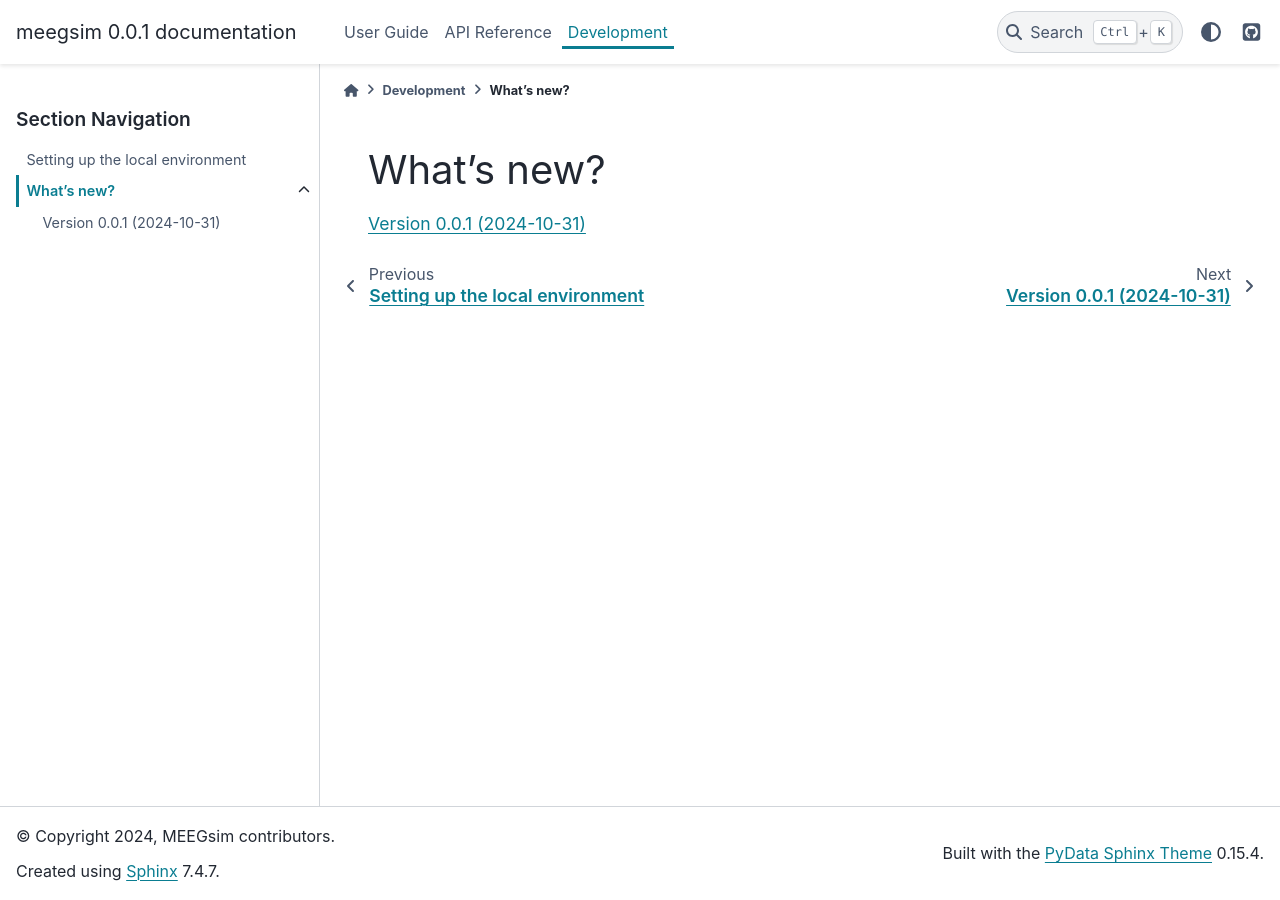
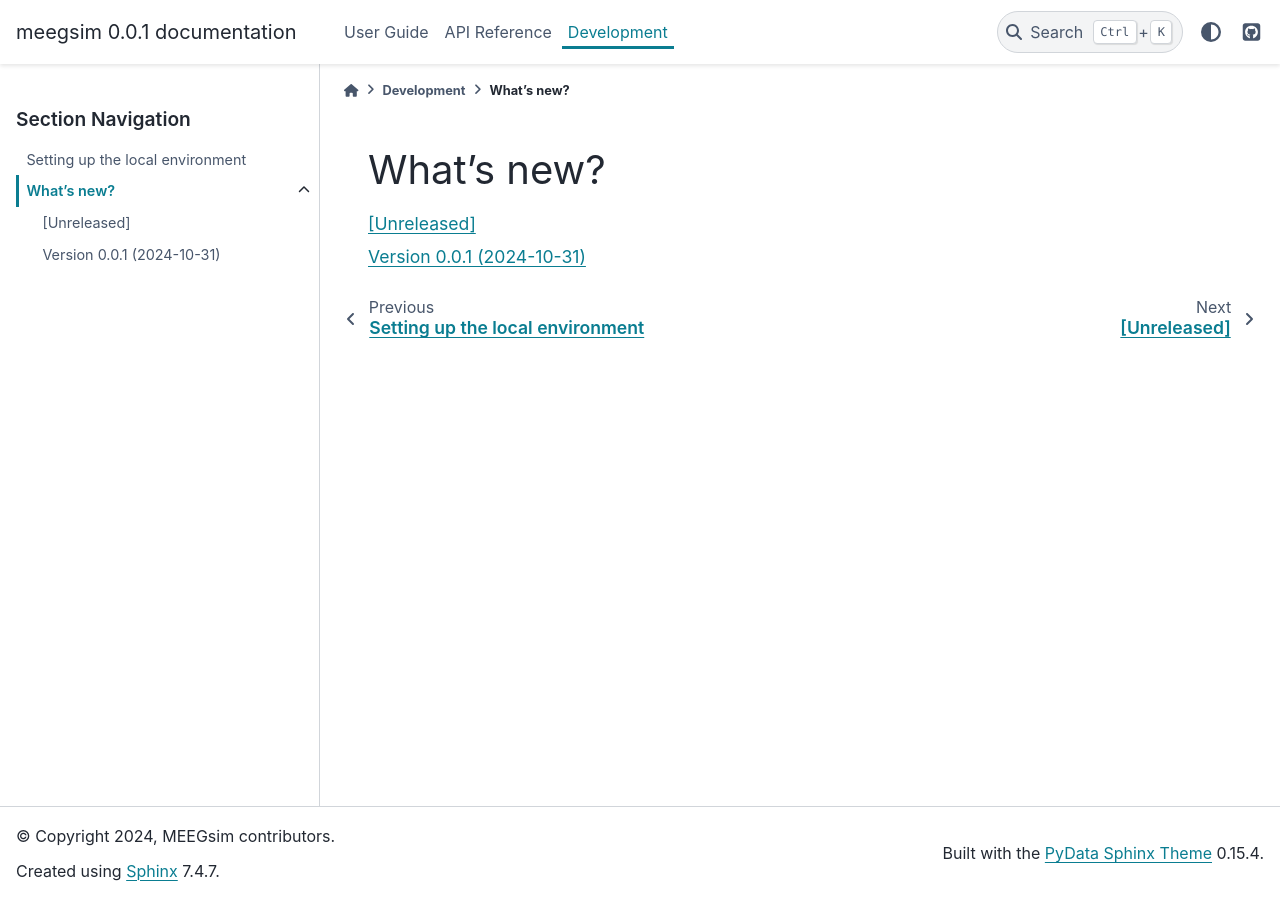
Before and after one commit to ctrltz/meegsim, a Sphinx documentation site: the page built from docs/development/whats_new.rst, in a window 1280 px wide. Built offline with Sphinx 7.4.7 and the PyData theme 0.15.4, drawn with Linux system fonts in a browser that asks for light colours.

Commit message:
DOC: stub for unreleased changes

```diff
--- /dev/null
+++ b/docs/changelog/devel.md
@@ -0,0 +1 @@
+# [Unreleased]
--- a/docs/development/whats_new.rst
+++ b/docs/development/whats_new.rst
@@ -4,4 +4,5 @@ What's new?
 .. toctree::
     :maxdepth: 1
 
+    ../changelog/devel.md
     ../changelog/v0.0.1.md
```
